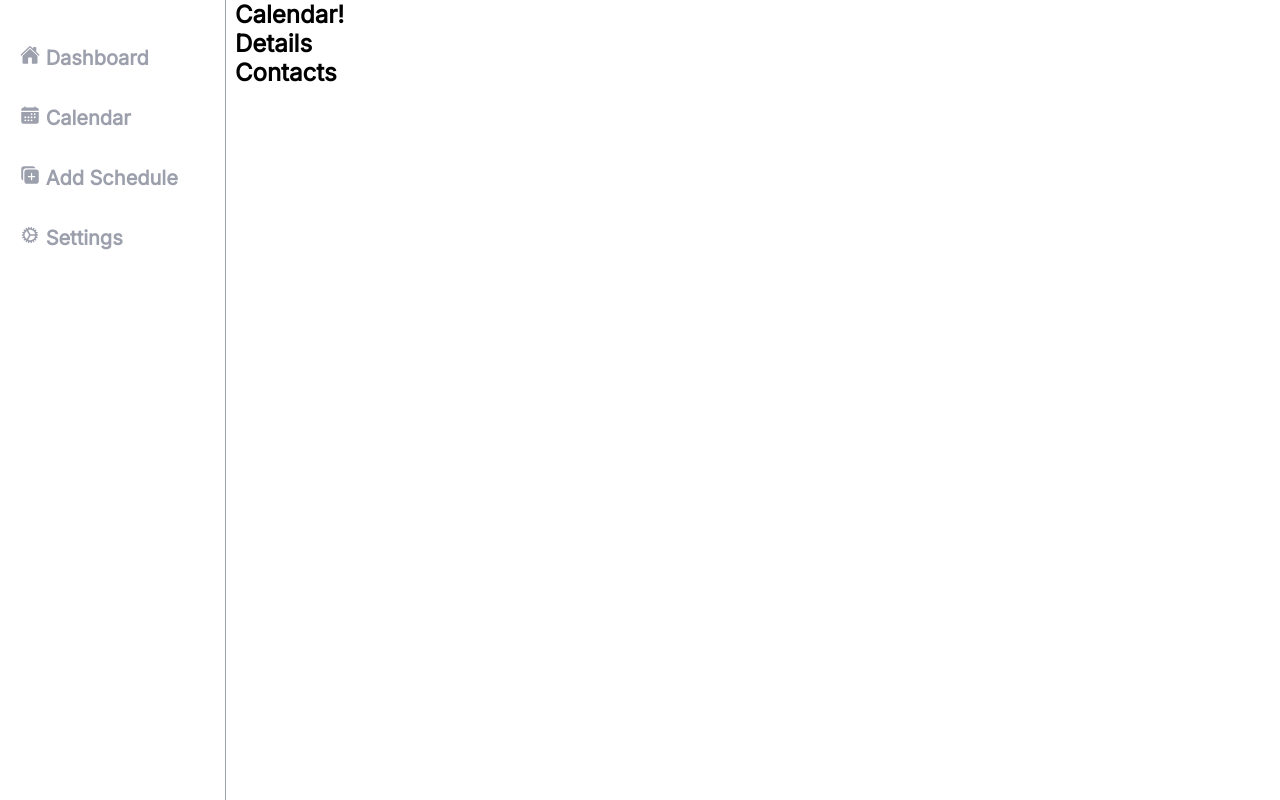
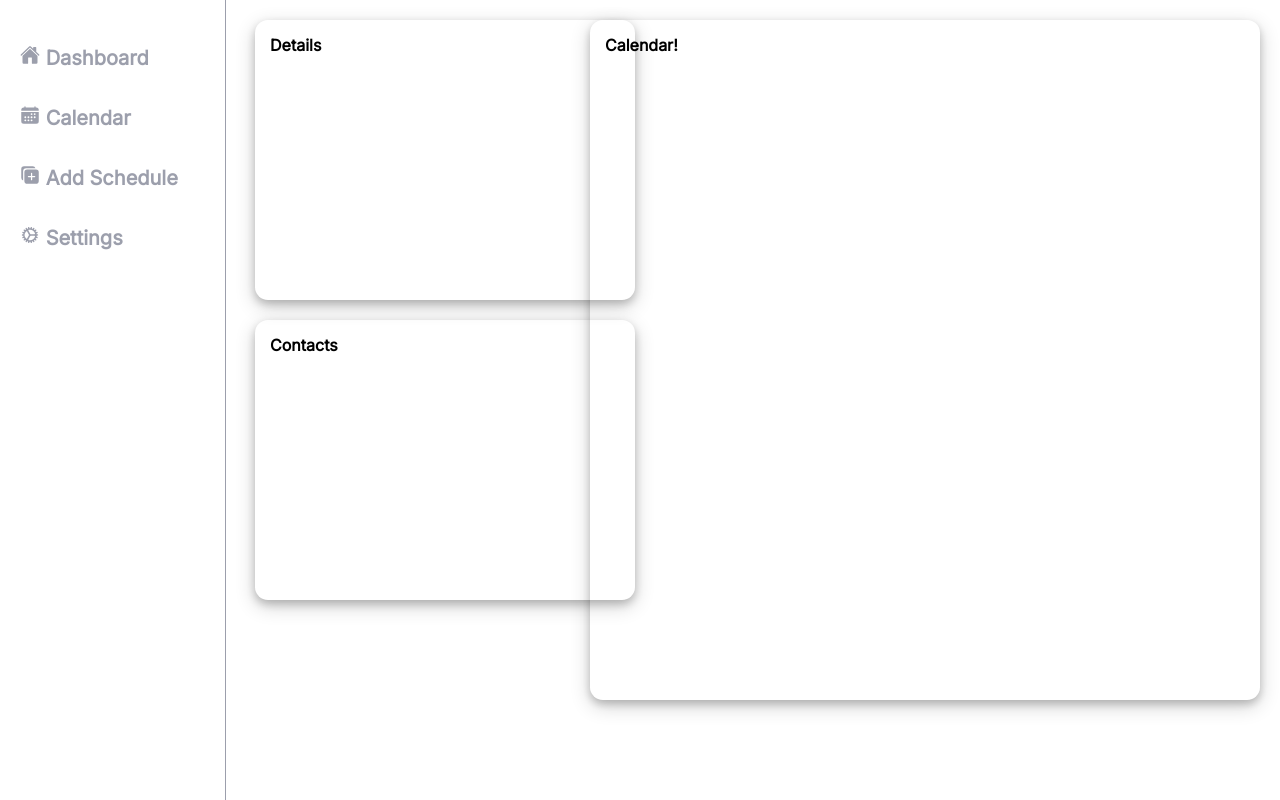
Before and after one commit to angwarrenn/HackMelbourne-2022, a React (Create React App) app in the folder front-end/: page /calendar in a window 1280 px wide. Built offline with nearby package versions, Linux system fonts and the light colour scheme.

Commit message:
updated calendar and add schedule ui

```diff
--- a/front-end/src/App.css
+++ b/front-end/src/App.css
@@ -162,3 +162,82 @@ nav li a:focus{
   border-radius: 13px;
   box-shadow: 0 4px 8px 0 rgba(0, 0, 0, 0.2), 0 6px 20px 0 rgba(0, 0, 0, 0.19);
 }
+
+.calendarwidget{
+
+  position: fixed;
+  z-index: 1; /* Stay on top */
+  top: 0; /* Stay at the top */
+  right: 0;
+
+  margin: 20px;
+  padding: 15px;
+
+  width: 50%;
+  height: 650px;
+
+  border-radius: 13px;
+
+  box-shadow: 0 4px 8px 0 rgba(0, 0, 0, 0.2), 0 6px 20px 0 rgba(0, 0, 0, 0.19);
+}
+
+.editevent{
+  margin: 20px;
+  padding: 15px;
+
+  width: 350px;
+  height: 250px;
+
+  border-radius: 13px;
+
+  box-shadow: 0 4px 8px 0 rgba(0, 0, 0, 0.2), 0 6px 20px 0 rgba(0, 0, 0, 0.19);
+
+}
+
+.teaminvite{
+  margin: 20px;
+  padding: 15px;
+
+  width: 350px;
+  height: 250px;
+
+  border-radius: 13px;
+
+  box-shadow: 0 4px 8px 0 rgba(0, 0, 0, 0.2), 0 6px 20px 0 rgba(0, 0, 0, 0.19);
+}
+
+.addevent{
+  margin: 20px;
+  padding: 15px;
+
+  width: 300px;
+  height: 100px;
+
+  border-radius: 13px;
+
+  box-shadow: 0 4px 8px 0 rgba(0, 0, 0, 0.2), 0 6px 20px 0 rgba(0, 0, 0, 0.19);
+}
+
+.eventdetails{
+  margin: 20px;
+  padding: 15px;
+
+  width: 300px;
+  height: 260px;
+
+  border-radius: 13px;
+
+  box-shadow: 0 4px 8px 0 rgba(0, 0, 0, 0.2), 0 6px 20px 0 rgba(0, 0, 0, 0.19);
+}
+
+.contactwidget{
+  margin: 20px;
+  padding: 15px;
+
+  width: 300px;
+  height: 250px;
+
+  border-radius: 13px;
+
+  box-shadow: 0 4px 8px 0 rgba(0, 0, 0, 0.2), 0 6px 20px 0 rgba(0, 0, 0, 0.19);
+}
--- a/front-end/src/CalendarComponents/CalendarWidget.js
+++ b/front-end/src/CalendarComponents/CalendarWidget.js
@@ -1,5 +1,7 @@
 export default function CalendarWidget(){
     return (
-        <h2>Calendar!</h2>
+        <div className="calendarwidget">
+            <h4>Calendar!</h4>
+        </div>
     )
 }
--- a/front-end/src/CalendarComponents/EventDetails.js
+++ b/front-end/src/CalendarComponents/EventDetails.js
@@ -1,5 +1,7 @@
 export default function EventWidget(){
     return (
-        <h2>Details</h2>
+        <div className="editevent">
+            <h4>Details</h4>
+        </div>
     )
 }
--- a/front-end/src/CalendarComponents/TeamMembers.js
+++ b/front-end/src/CalendarComponents/TeamMembers.js
@@ -1,5 +1,7 @@
 export default function TeamWidget(){
     return (
-        <h2>Contacts</h2>
+        <div className="teaminvite">
+            <h4>Contacts</h4>
+        </div>
     )
 }
--- a/front-end/src/Pages/Team.js
+++ b/front-end/src/Pages/Team.js
@@ -3,6 +3,7 @@ import { Fragment } from 'react';
 // importing components
 import {
   EventWidget,
+  EventDets,
   ContactWidget,
 } from '../ScheduleComponents/ScheduleIndex'
 
@@ -10,6 +11,7 @@ const Team = () => {
     return(
       <Fragment>
         <EventWidget />
+        <EventDets />
         <ContactWidget />
       </Fragment>
     )
--- a/front-end/src/ScheduleComponents/AddContacts.js
+++ b/front-end/src/ScheduleComponents/AddContacts.js
@@ -1,5 +1,7 @@
 export default function AddContact(){
     return(
-        <h2>Add People</h2>
+        <div className="contactwidget">
+            <h4>Add People</h4>
+        </div>
     )
 }
--- a/front-end/src/ScheduleComponents/AddEvent.js
+++ b/front-end/src/ScheduleComponents/AddEvent.js
@@ -1,8 +1,7 @@
 export default function AddEvent(){
     return(
-        <div>
-            <h2>Add Event Name</h2>
-            <h2>Add Event Details</h2>
+        <div className="addevent">
+            <h4>Add Event Name</h4>
         </div>
 
     )
--- /dev/null
+++ b/front-end/src/ScheduleComponents/AddEventDetails.js
@@ -0,0 +1,7 @@
+export default function AddEventDets(){
+    return(
+        <div className="eventdetails">
+            <h4>Add Event Details</h4>
+        </div>
+    )
+}
--- a/front-end/src/ScheduleComponents/ScheduleIndex.js
+++ b/front-end/src/ScheduleComponents/ScheduleIndex.js
@@ -1,2 +1,3 @@
 export { default as EventWidget } from './AddEvent';
 export { default as ContactWidget } from './AddContacts';
+export { default as EventDets } from './AddEventDetails';
```
